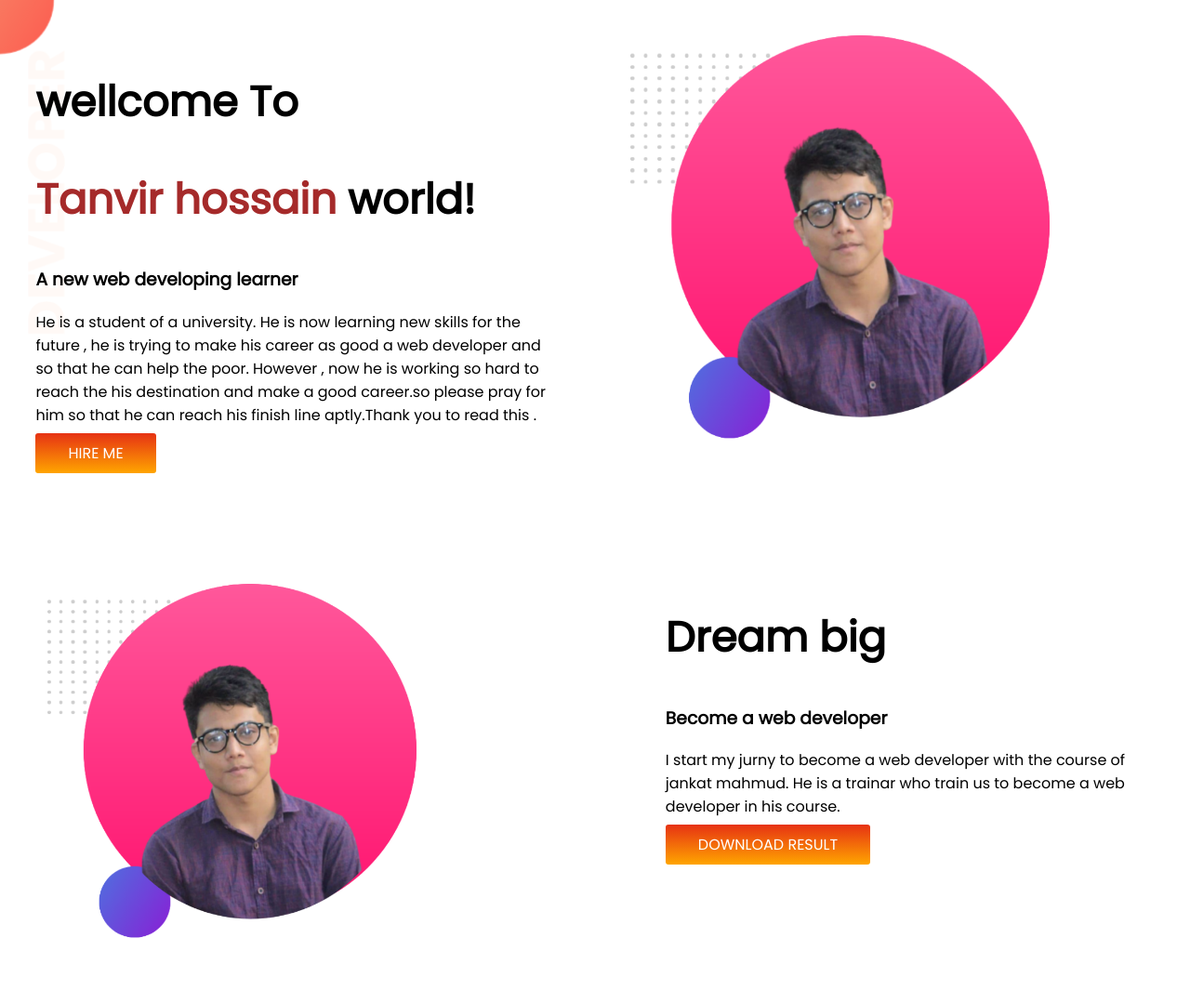
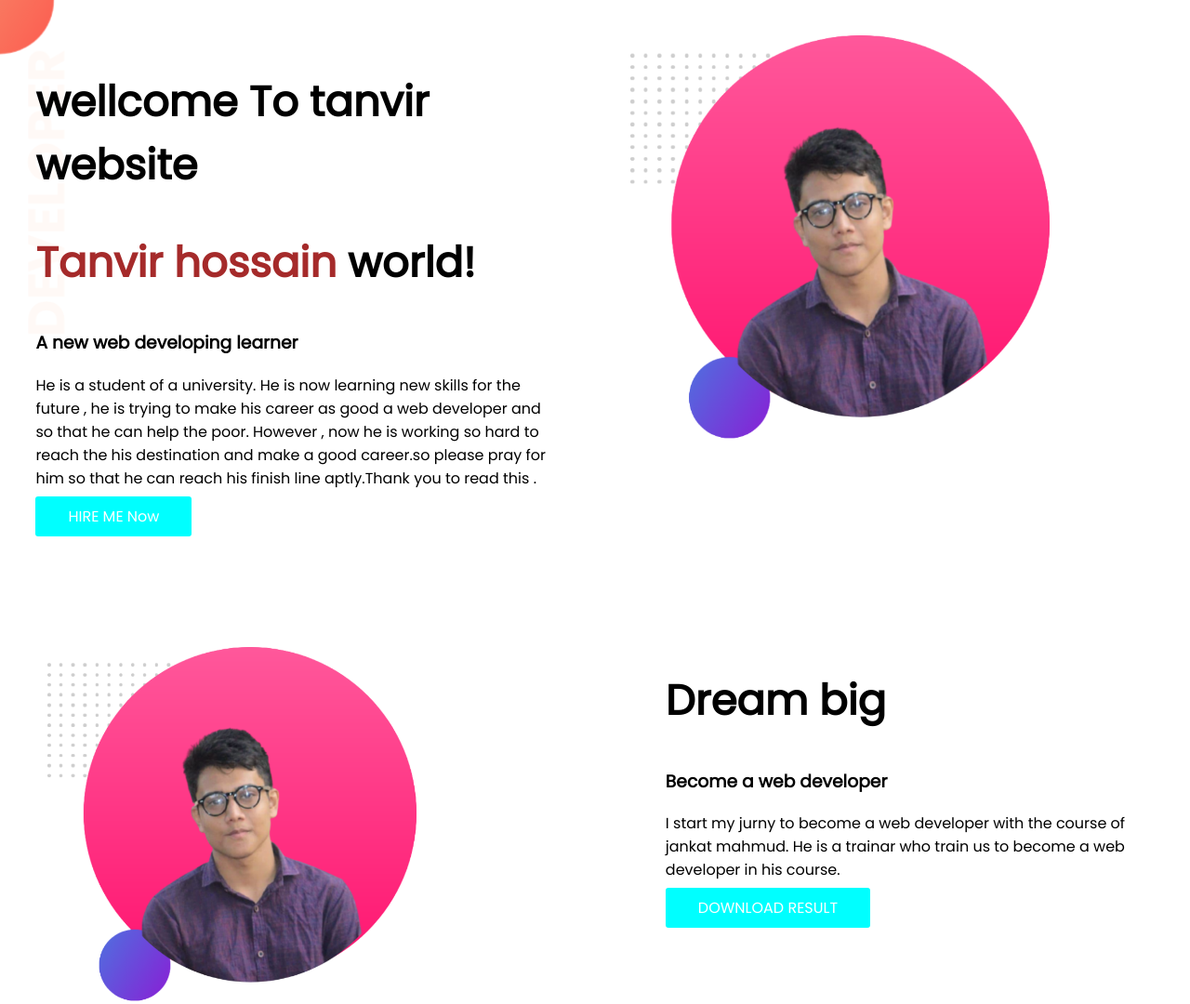
Before and after one commit to tanvirhossains/developer-tanvir, a plain HTML site: page index.html in a window 1280 px wide. Shown: the top 1080 px of the page at 93% size. Drawn offline with Linux system fonts and the light colour scheme; files that its build step writes are made by us from their sources; files whose address does not match are found by name.

Commit message:
design chage

```diff
--- a/index.html
+++ b/index.html
@@ -9,21 +9,21 @@
     <link rel="preconnect" href="https://fonts.googleapis.com">
     <link rel="preconnect" href="https://fonts.gstatic.com" crossorigin>
     <link href="https://fonts.googleapis.com/css2?family=Poppins&display=swap" rel="stylesheet">
-    <link rel="stylesheet" href="styles/style.css">
+    <link rel="stylesheet" href="style.css">
 </head>
 
 <body>
     <section class="wellcome-bg container">
         <div class="one">
-            <h1>wellcome To</h1>
+            <h1>wellcome To tanvir website</h1>
             <h1> <span class="name-color">Tanvir hossain</span> world!</h1>
             <h3>A new web developing learner</h3>
             <p>He is a student of a university. He is now learning new skills for the future , he is trying to make his
                 career as good a web developer and so that he can help the poor. However , now he is working so hard to
                 reach the his destination and make a good career.so please pray for him so that he can reach his finish
                 line aptly.Thank you to read this .</p>
-            <a class="link-button" href="http://www.linkedin.com/in/tanvir-hossain-1a35b6212" target="_blank">HIRE ME
-                </menu></a>
+            <a class="link-button" href="http://www.linkedin.com/in/tanvir-hossain-1a35b6212" target="_blank">HIRE ME Now
+               </a>
         </div>
         <div class="one">
             <img src="images/tpic.png" alt="tanvir pic">
--- a/style.css
+++ b/style.css
@@ -23,7 +23,9 @@ h1{
 
 .link-button{
     text-decoration: none;
-    background-image: linear-gradient(rgb(230, 50, 19), orange);
+    border: 1 solid blue;
+    /* background-image: linear-gradient(rgb(230, 50, 19), orange); */
+    background-color: aqua;
     border-radius: 3px;
     padding: 10px 35px;
     color: white;
```
